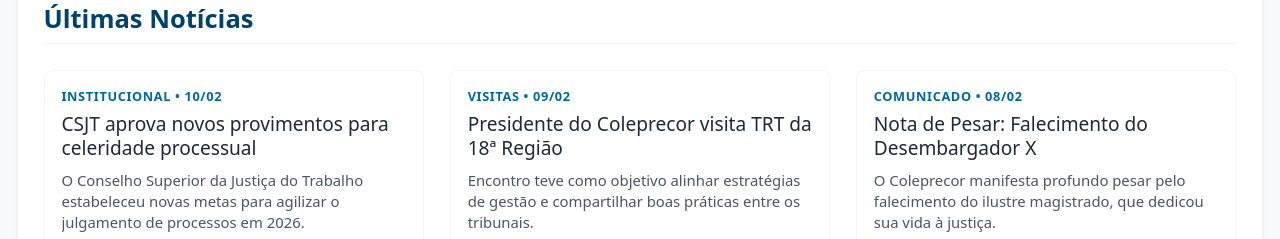
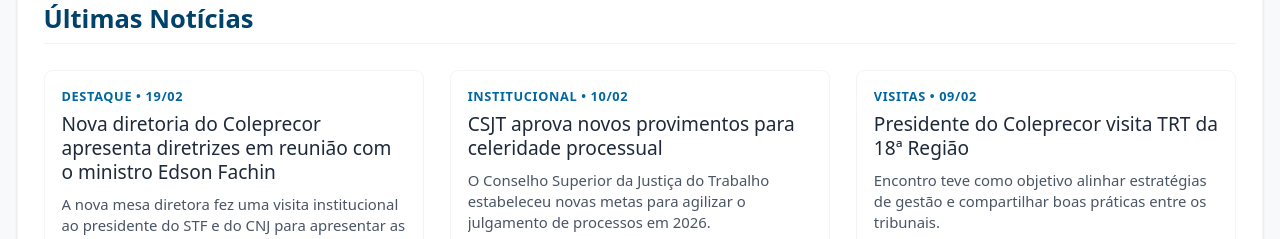
Before and after one commit to diemano/portal-coleprecor, a Next.js app: page / in a window 1280 px wide. Shown: the part 697-936 px from the top of the page. Built offline with nearby package versions, Linux system fonts and the light colour scheme.

Commit message:
add de nova notícia

```diff
--- a/components/NewsList.tsx
+++ b/components/NewsList.tsx
@@ -1,5 +1,11 @@
 export function NewsList() {
     const news = [
+        {
+            date: "19/02",
+            title: "Nova diretoria do Coleprecor apresenta diretrizes em reunião com o ministro Edson Fachin",
+            category: "Destaque",
+            description: "A nova mesa diretora fez uma visita institucional ao presidente do STF e do CNJ para apresentar as diretrizes para 2025-2026 e defender a competência da Justiça do Trabalho."
+        },
         {
             date: "10/02",
             title: "CSJT aprova novos provimentos para celeridade processual",
@@ -11,12 +17,6 @@
             title: "Presidente do Coleprecor visita TRT da 18ª Região",
             category: "Visitas",
             description: "Encontro teve como objetivo alinhar estratégias de gestão e compartilhar boas práticas entre os tribunais."
-        },
-        {
-            date: "08/02",
-            title: "Nota de Pesar: Falecimento do Desembargador X",
-            category: "Comunicado",
-            description: "O Coleprecor manifesta profundo pesar pelo falecimento do ilustre magistrado, que dedicou sua vida à justiça."
         },
     ];
 
```
